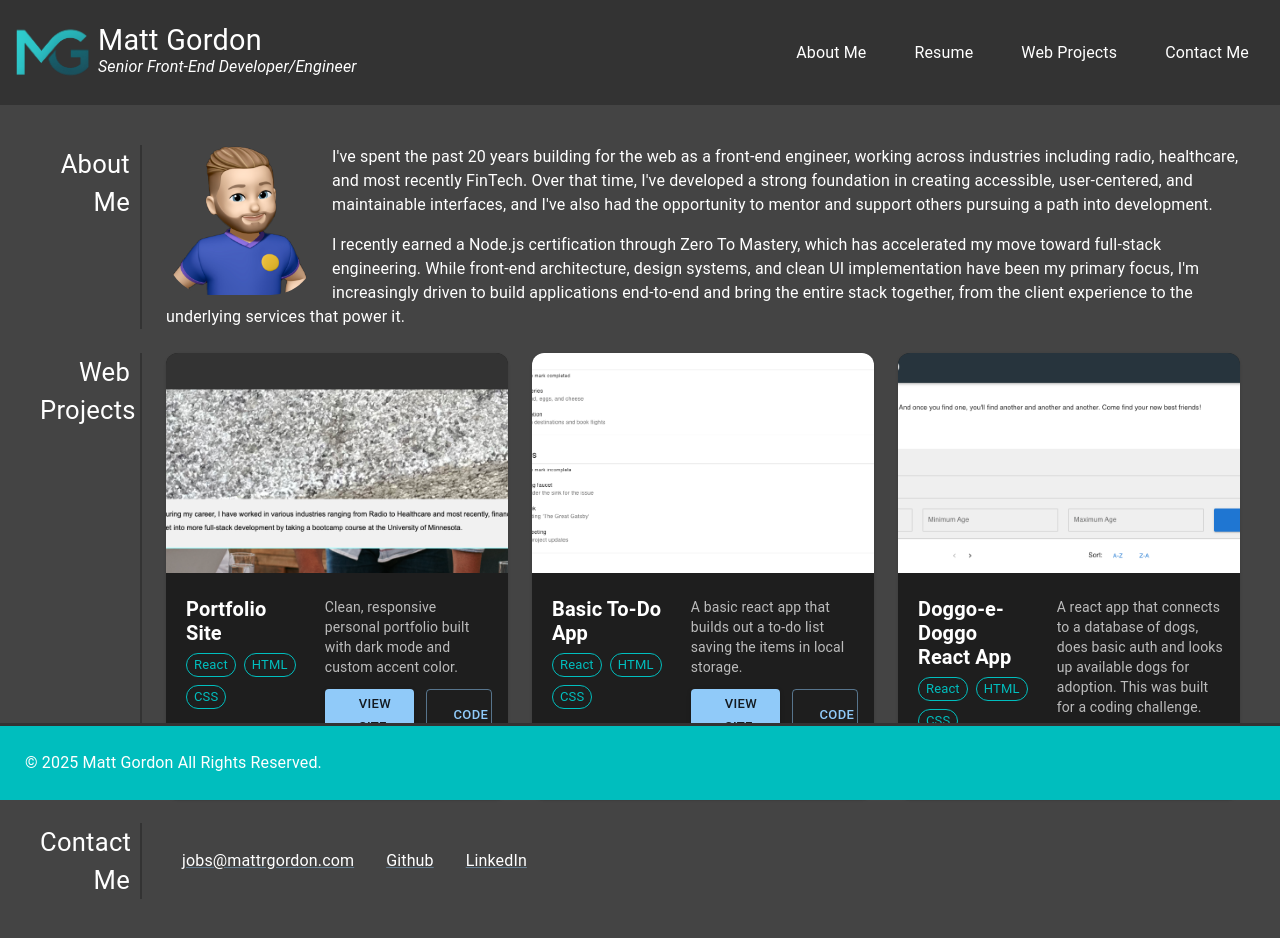
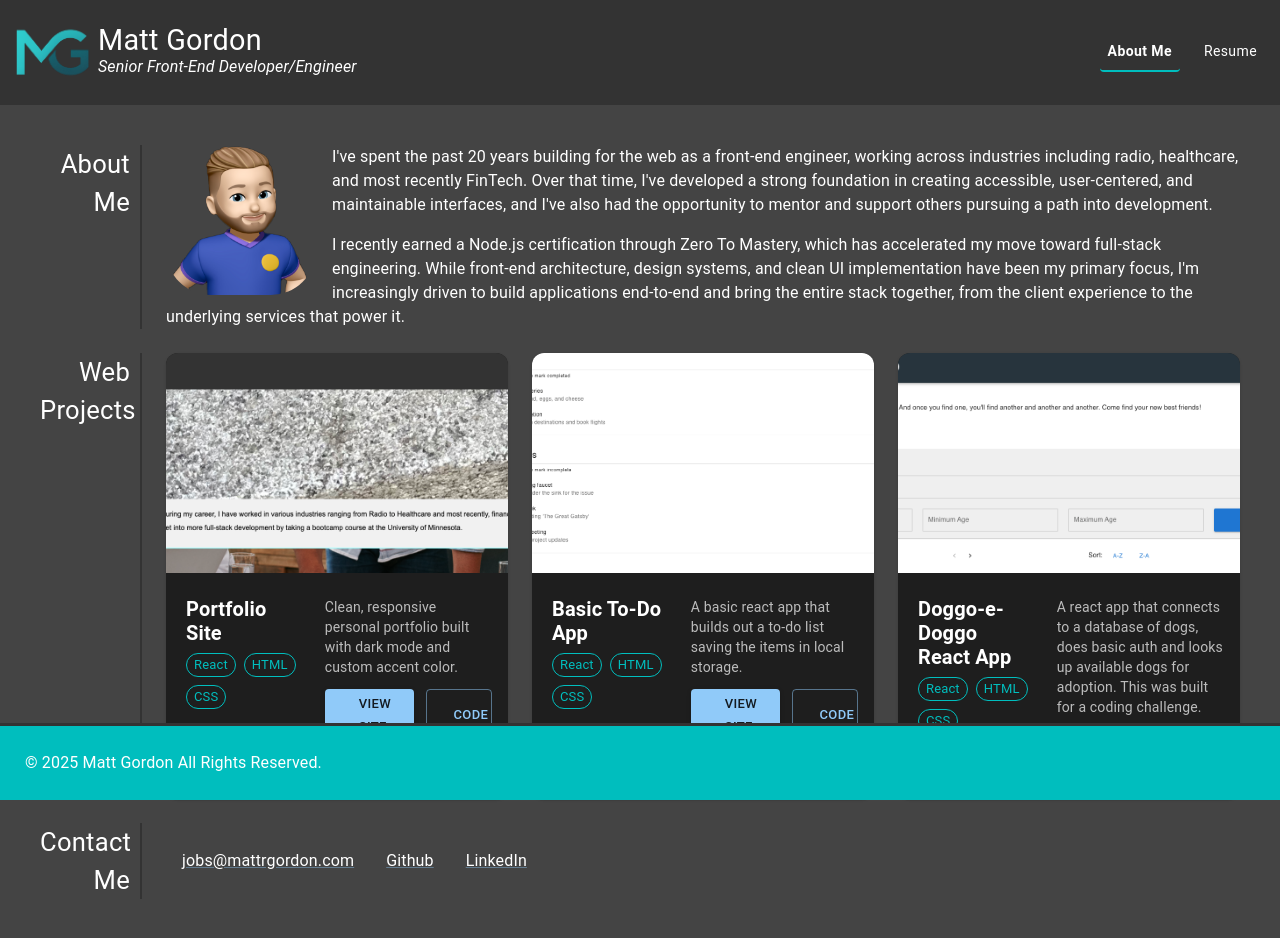
Before and after one commit to mgordon82/professional-portfolio, a React (Create React App) app: page / in a window 1280 px wide. Shown: the top 938 px of the page. Built offline with nearby package versions, Linux system fonts and the light colour scheme; some icons are missing.

Commit message:
accessible menu

```diff
--- a/src/components/Header/navigation.js
+++ b/src/components/Header/navigation.js
@@ -1,66 +1,88 @@
 import React, { useState } from 'react';
 import {
   Box,
+  Button,
   IconButton,
   Drawer,
-  MenuList,
-  MenuItem,
-  Typography
+  List,
+  ListItem,
+  ListItemButton,
+  ListItemText
 } from '@mui/material';
 import MenuIcon from '@mui/icons-material/Menu';
-import { useNavigate } from 'react-router';
+import { Link as RouterLink, useLocation } from 'react-router-dom';
 
 const Navigation = () => {
-  const navigate = useNavigate();
   const [open, setOpen] = useState(false);
+  const location = useLocation();
 
   const menuItems = [
-    { label: 'About Me', path: '/' },
-    { label: 'Resume', path: 'resume' },
-    { label: 'Web Projects', path: '/' },
-    { label: 'Contact Me', path: '/' }
+    { label: 'About Me', to: '/' },
+    { label: 'Resume', to: '/resume' }
+    // { label: 'Web Projects', to: '/' },
+    // { label: 'Contact Me', to: '/' }
   ];
 
+  const isActive = (to) => location.pathname === to;
+
   return (
-    <Box>
-      <MenuList
-        sx={{
-          display: { xs: 'none', sm: 'flex' },
-          gap: 2,
-          color: '#fff'
-        }}
-      >
+    <Box
+      component='nav'
+      aria-label='Main navigation'
+      sx={{ display: 'flex', alignItems: 'center', gap: 2 }}
+    >
+      <Box sx={{ display: { xs: 'none', sm: 'flex' }, gap: 2 }}>
         {menuItems.map((item) => (
-          <MenuItem
-            key={item.label}
-            onClick={() => item.path && navigate(item.path)}
+          <Button
+            key={item.to}
+            component={RouterLink}
+            to={item.to}
+            color='inherit'
+            sx={{
+              textTransform: 'none',
+              fontWeight: isActive(item.to) ? 600 : 400,
+              borderBottom: isActive(item.to)
+                ? '2px solid #00bebe'
+                : '2px solid transparent',
+              '&:focus-visible': {
+                outline: '2px solid #00bebe',
+                outlineOffset: 2
+              }
+            }}
           >
-            <Typography sx={{ textAlign: 'center' }}>{item.label}</Typography>
-          </MenuItem>
+            {item.label}
+          </Button>
         ))}
-      </MenuList>
+      </Box>
 
       <IconButton
         sx={{ display: { xs: 'flex', sm: 'none' }, color: '#00bebe' }}
+        aria-label='Open main navigation'
         onClick={() => setOpen(true)}
       >
         <MenuIcon />
       </IconButton>
 
-      <Drawer anchor='right' open={open} onClose={() => setOpen(false)}>
-        <MenuList sx={{ width: 200, p: 2 }}>
+      <Drawer
+        anchor='right'
+        open={open}
+        onClose={() => setOpen(false)}
+        PaperProps={{ component: 'nav', 'aria-label': 'Main navigation' }}
+      >
+        <List sx={{ width: 240 }}>
           {menuItems.map((item) => (
-            <MenuItem
-              key={item.label}
-              onClick={() => {
-                setOpen(false);
-                item.path && navigate(item.path);
-              }}
-            >
-              <Typography sx={{ textAlign: 'left' }}>{item.label}</Typography>
-            </MenuItem>
+            <ListItem key={item.to} disablePadding>
+              <ListItemButton
+                component={RouterLink}
+                to={item.to}
+                onClick={() => setOpen(false)}
+                selected={isActive(item.to)}
+              >
+                <ListItemText primary={item.label} />
+              </ListItemButton>
+            </ListItem>
           ))}
-        </MenuList>
+        </List>
       </Drawer>
     </Box>
   );
```
